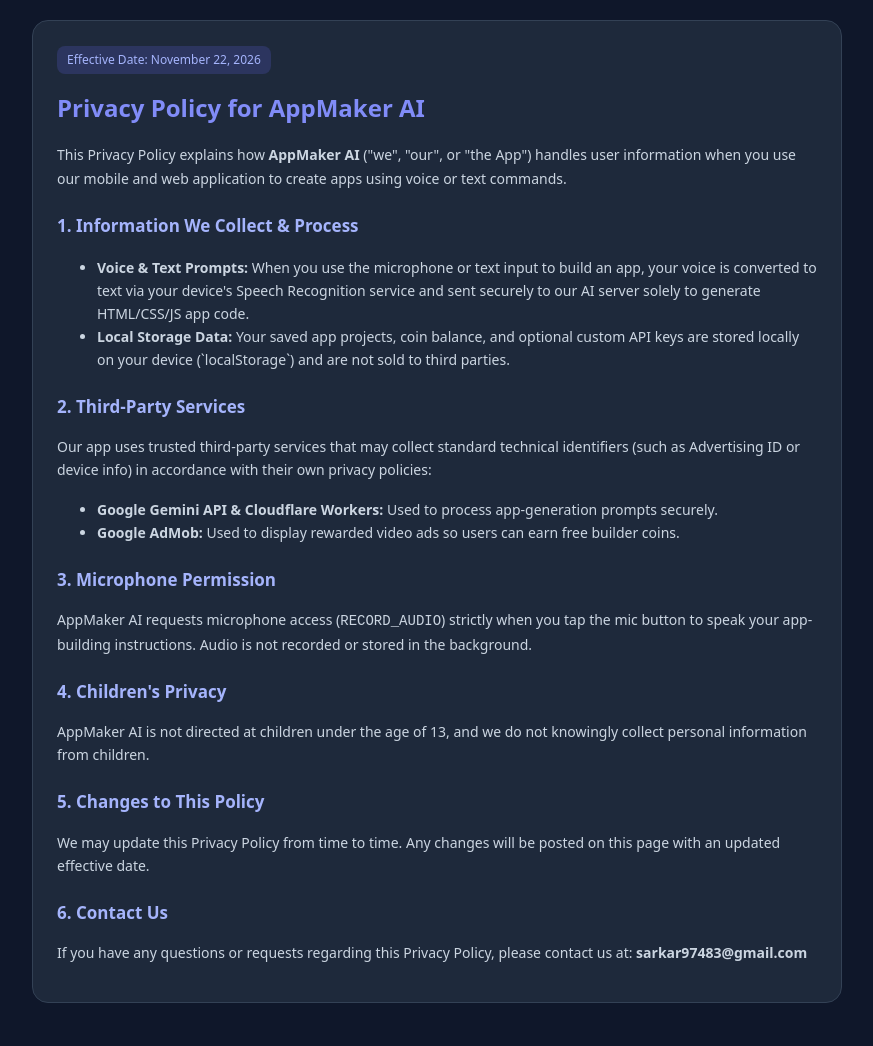
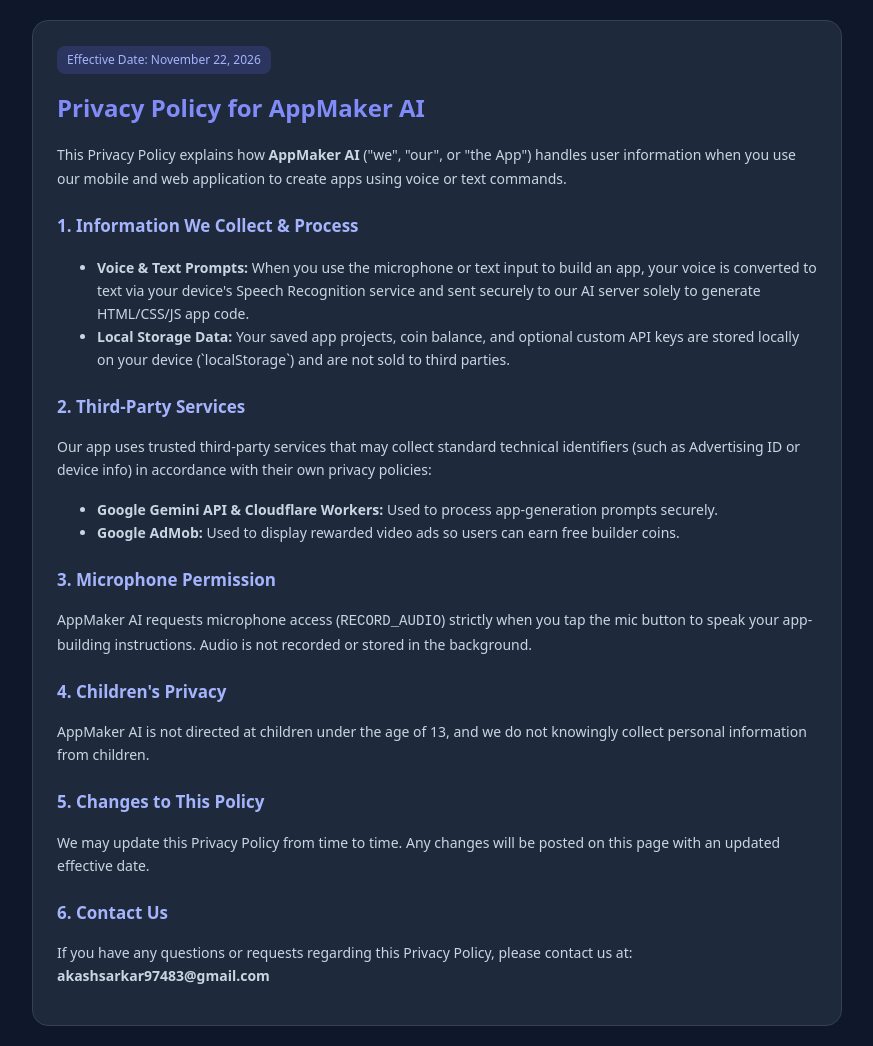
Before and after one commit to akashsarkar97483-pixel/appforge-cloud-builder, a plain HTML site: page privacy.html in a window 1280 px wide. Shown: the whole page, without its empty margins (203-1076 px from the left). Before the commit the page ends 1023 px from the top, so only its background shows below. Drawn offline with Linux system fonts and the light colour scheme.

Commit message:
Update privacy.html

```diff
--- a/privacy.html
+++ b/privacy.html
@@ -64,7 +64,7 @@
     <p>We may update this Privacy Policy from time to time. Any changes will be posted on this page with an updated effective date.</p>
 
     <h2>6. Contact Us</h2>
-    <p>If you have any questions or requests regarding this Privacy Policy, please contact us at: <strong>sarkar97483@gmail.com</strong></p>
+    <p>If you have any questions or requests regarding this Privacy Policy, please contact us at: <strong>akashsarkar97483@gmail.com</strong></p>
   </div>
 </body>
 </html>
```
